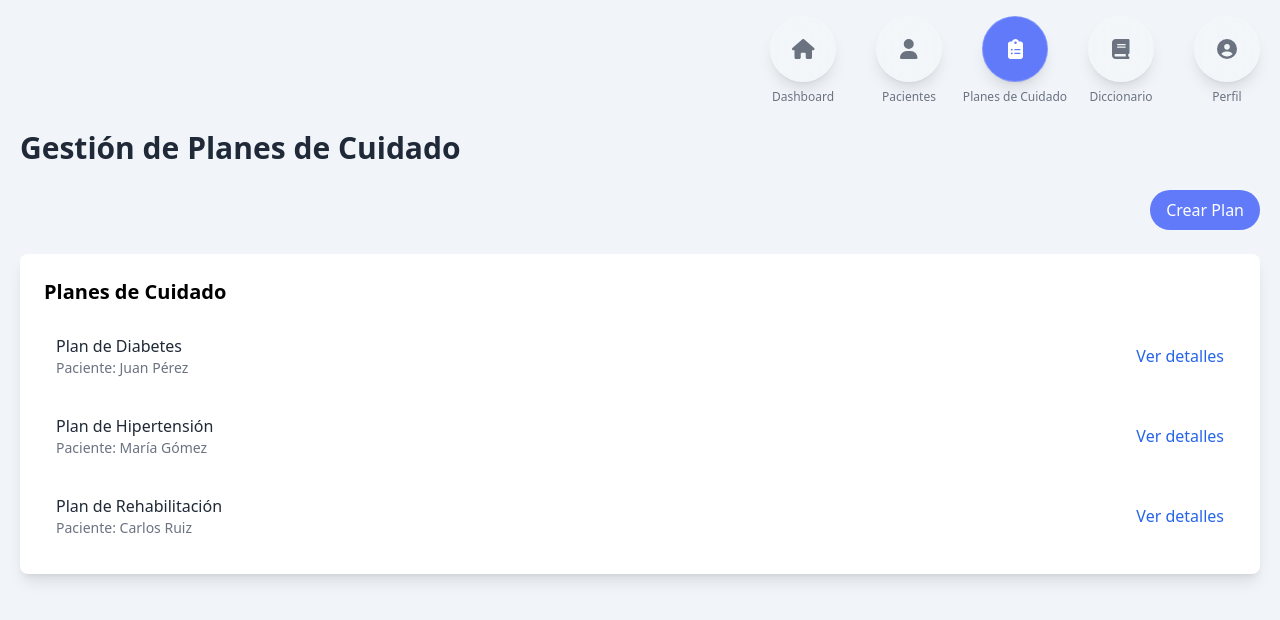
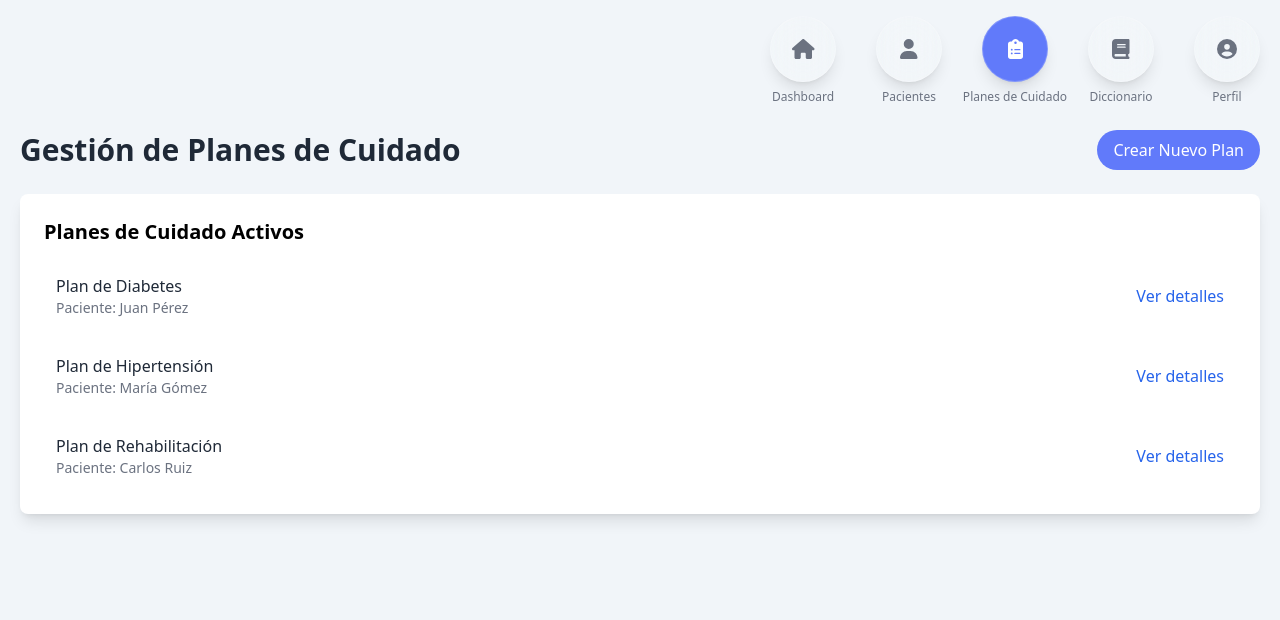
Before and after one commit to PabloHdzDev/3N-Care-Plans, a React (Vite) app: page /care-plans in a window 1280 px wide. Shown: the top 620 px of the page. Built offline with nearby package versions, Linux system fonts and the light colour scheme.

Commit message:
careplans actualizado

```diff
--- a/src/views/CarePlansView.jsx
+++ b/src/views/CarePlansView.jsx
@@ -1,34 +1,64 @@
 import { useState } from 'react';
 import CarePlanList from '@/components/care-plans/CarePlanList';
 import CarePlanForm from '@/components/care-plans/CarePlanForm';
+import CarePlanBuilder from '@/components/care-plans/CarePlanBuilder';
 import Button from '@/components/shared/Button';
 
 export default function CarePlansView() {
-    const [showForm, setShowForm] = useState(false);
+
+    const [activeView, setActiveView] = useState('list');
+
+    const [activePatient, setActivePatient] = useState(null);
+
+    const handlePatientSaved = (patientData) => {
+        setActivePatient(patientData);
+        setActiveView('planBuilder');
+    };
+
+    const handleCancel = () => {
+        setActiveView('list');
+        setActivePatient(null);
+    };
 
     return (
         <div className="space-y-6">
-            <h1 className="text-3xl font-bold text-gray-800">Gestión de Planes de Cuidado</h1>
+            <div className="flex justify-between items-center">
+                <h1 className="text-3xl font-bold text-gray-800">Gestión de Planes de Cuidado</h1>
 
-            {/* Botón para agregar plan */}
-            <div className="flex justify-end">
-                <Button onClick={() => setShowForm(!showForm)}>
-                    {showForm ? 'Cancelar' : 'Crear Plan'}
-                </Button>
+                {activeView === 'list' && (
+                    <Button onClick={() => setActiveView('patientForm')}>
+                        Crear Nuevo Plan
+                    </Button>
+                )}
             </div>
 
-            {/* Formulario de plan (condicional) */}
-            {showForm && (
-                <div>
-                    <CarePlanForm onCancel={() => setShowForm(false)} />
+            {/* VISTA 1 FORMULARIO PACIENTE*/}
+            {activeView === 'patientForm' && (
+                <div className="animate-fade-in">
+                    <CarePlanForm
+                        onCancel={handleCancel}
+                        onPatientSaved={handlePatientSaved}
+                    />
                 </div>
             )}
 
-            {/* Listado de planes */}
-            <div className="bg-white p-6 rounded-lg shadow-lg">
-                <h2 className="text-xl font-semibold mb-4">Planes de Cuidado</h2>
-                <CarePlanList />
-            </div>
+            {/* VISTA 2 PLAN DE CUIDADOS*/}
+            {activeView === 'planBuilder' && (
+                <div className="animate-fade-in">
+                    <CarePlanBuilder
+                        patient={activePatient}
+                        onCancel={handleCancel}
+                    />
+                </div>
+            )}
+
+            {/* VISTA 3 LISTADO DE PLANES */}
+            {activeView === 'list' && (
+                <div className="bg-white p-6 rounded-lg shadow-lg animate-fade-in">
+                    <h2 className="text-xl font-semibold mb-4">Planes de Cuidado Activos</h2>
+                    <CarePlanList />
+                </div>
+            )}
         </div>
     );
 }
```
